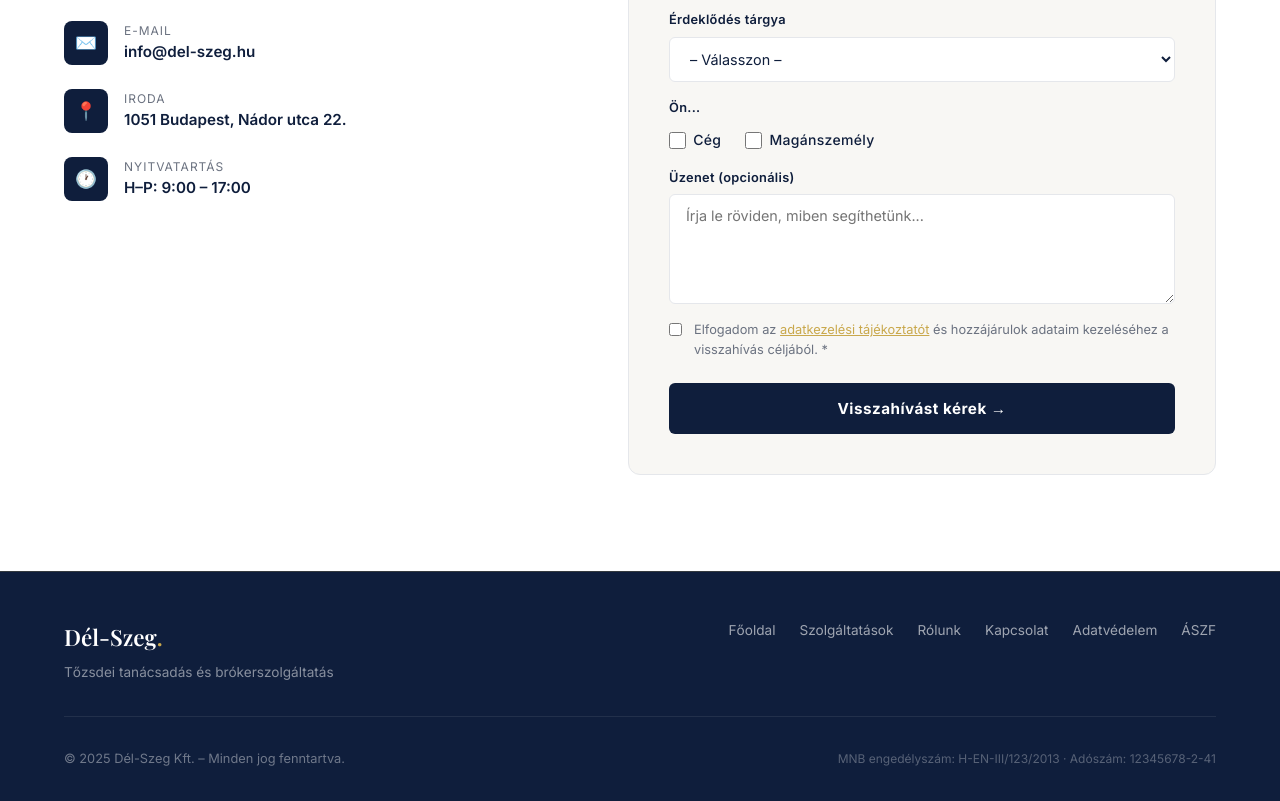
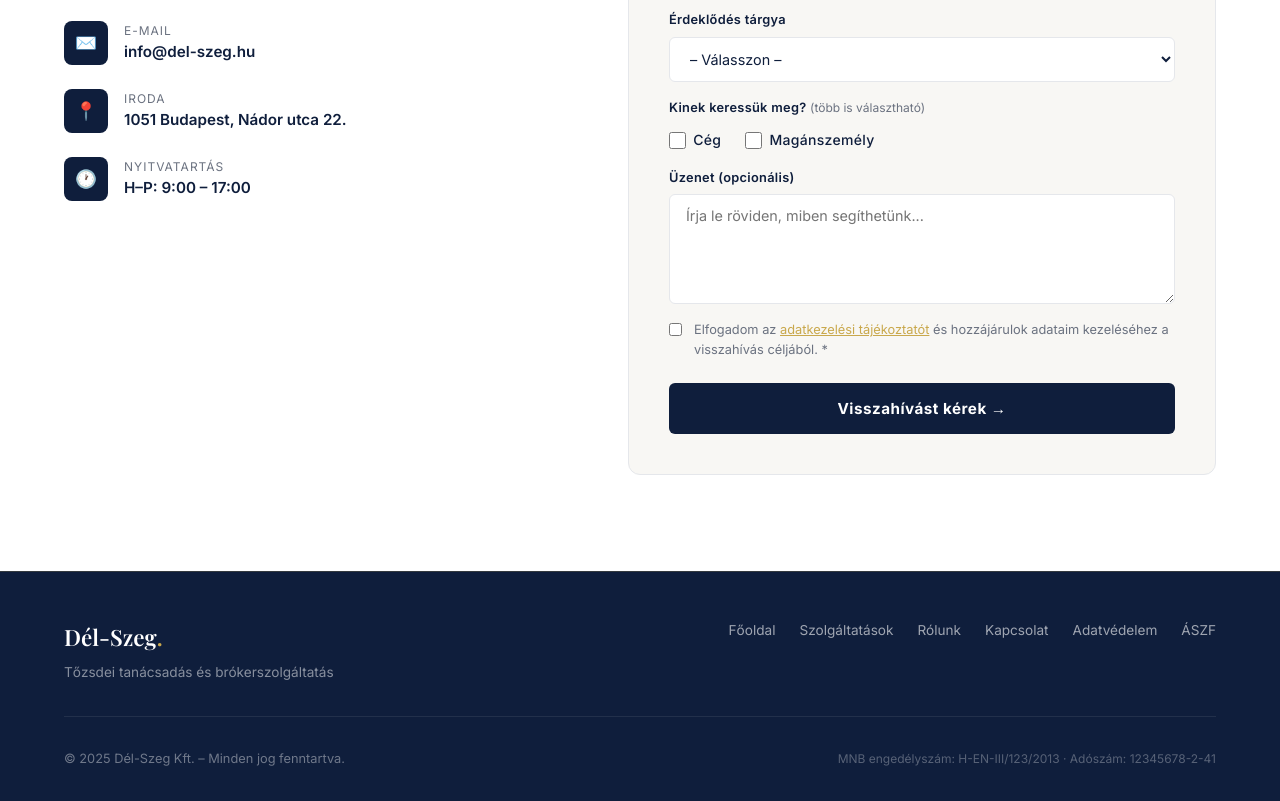
Before and after one commit to kissb22/del-szeg-website, a website: page index.html in a window 1280 px wide. Shown: the part 3190-3991 px from the top of the page. Drawn offline with nearby package versions, Linux system fonts and the light colour scheme.

Commit message:
Form: label szöveg javítva, mindkettő megjegyzés hozzáadva

```diff
--- a/index.html
+++ b/index.html
@@ -636,6 +636,7 @@
 
     .form-group textarea { resize: vertical; min-height: 110px; }
 
+    .form-label-note { font-weight: 400; font-size: 0.75rem; color: var(--gray); letter-spacing: 0; }
     .form-check-group { display: flex; gap: 1.5rem; margin-top: 0.25rem; }
     .form-check-inline { display: flex; align-items: center; gap: 0.45rem; }
     .form-check-inline input[type="checkbox"] { width: 17px; height: 17px; accent-color: var(--gold); cursor: pointer; flex-shrink: 0; }
@@ -1028,7 +1029,7 @@
           </select>
         </div>
         <div class="form-group">
-          <label>Ön...</label>
+          <label>Kinek keressük meg? <span class="form-label-note">(több is választható)</span></label>
           <div class="form-check-group">
             <div class="form-check-inline">
               <input type="checkbox" id="tipus-ceg" name="tipus" value="ceg" />
```
